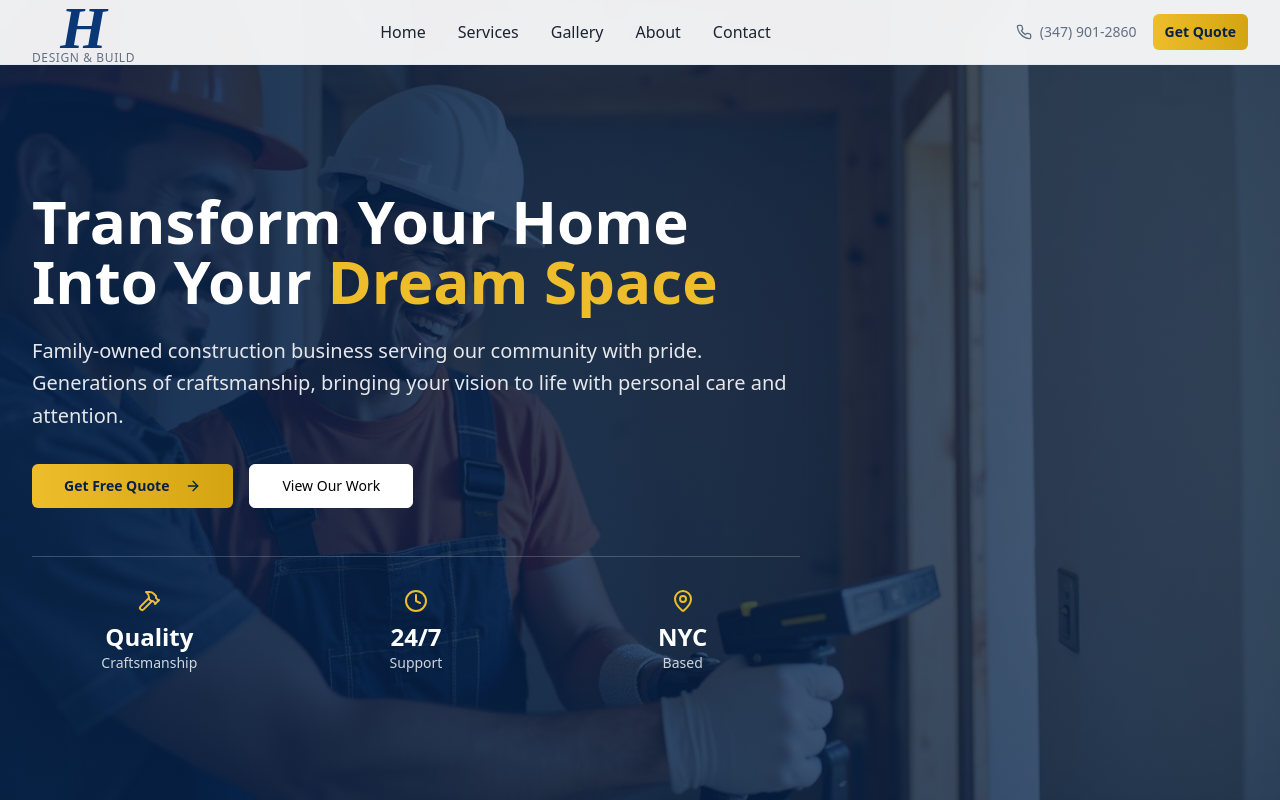
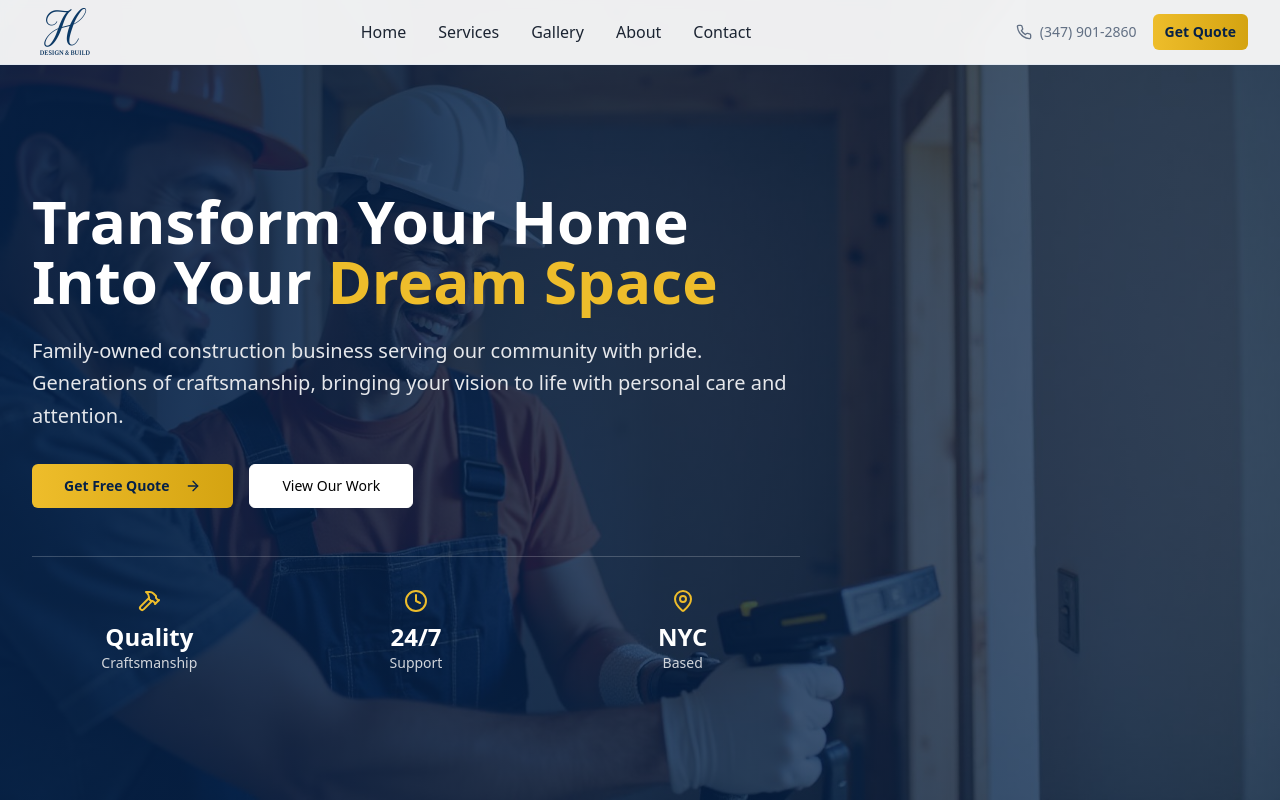
Before and after one commit to DavidFuents/davidfuents.github.io, a React (Vite) app: page / in a window 1280 px wide. Shown: the top 800 px of the page. Built offline with nearby package versions, Linux system fonts and the light colour scheme; the HTML template or start-up script is replaced by a standard one.

Commit message:
Changes to Header Component

```diff
--- a/src/components/Header.tsx
+++ b/src/components/Header.tsx
@@ -1,6 +1,7 @@
 import { useState } from 'react';
 import { Button } from '@/components/ui/button';
 import { Menu, X, Phone, Mail } from 'lucide-react';
+import hLogo from '@/assets/h-logo.png';
 
 const Header = () => {
   const [isMenuOpen, setIsMenuOpen] = useState(false);
@@ -18,9 +19,12 @@ const Header = () => {
       <div className="container mx-auto px-4 sm:px-6 lg:px-8">
         <div className="flex items-center justify-between h-16">
           {/* Logo */}
-          <div className="flex-shrink-0 flex flex-col items-center">
-            <div className="text-6xl font-bold text-primary italic" style={{ fontFamily: 'cursive' }}>H</div>
-            <div className="text-xs font-medium text-muted-foreground uppercase tracking-wider -mt-2">design & build</div>
+          <div className="flex-shrink-0">
+            <img
+              src={hLogo}
+              alt="H Design & Build Logo"
+              className="h-16 w-auto"
+            />
           </div>
 
           {/* Desktop Navigation */}
@@ -42,8 +46,10 @@ const Header = () => {
               <Phone className="h-4 w-4" />
               <span>(347) 901-2860</span>
             </div>
-            <Button variant="hero" size="sm">
-              Get Quote
+            <Button variant="hero" size="sm" asChild>
+              <a href="https://forms.gle/SqdUo792PQ7G2Qpu7" target="_blank" rel="noopener noreferrer">
+                Get Quote
+              </a>
             </Button>
           </div>
 
@@ -75,8 +81,10 @@ const Header = () => {
                   <Phone className="h-4 w-4" />
                   <span>(347) 901-2860</span>
                 </div>
-                <Button variant="hero" size="sm" className="w-fit">
-                  Get Quote
+                <Button variant="hero" size="sm" className="w-fit" asChild>
+                  <a href="https://forms.gle/SqdUo792PQ7G2Qpu7" target="_blank" rel="noopener noreferrer">
+                    Get Quote
+                  </a>
                 </Button>
               </div>
             </nav>
```
Also changed, not shown: src/assets/h-logo.png (added), src/assets/hdb-logo.png (added).
